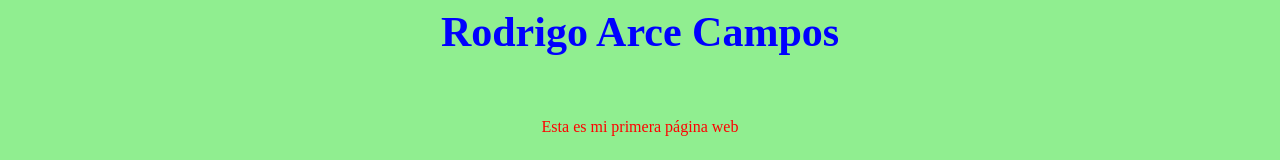
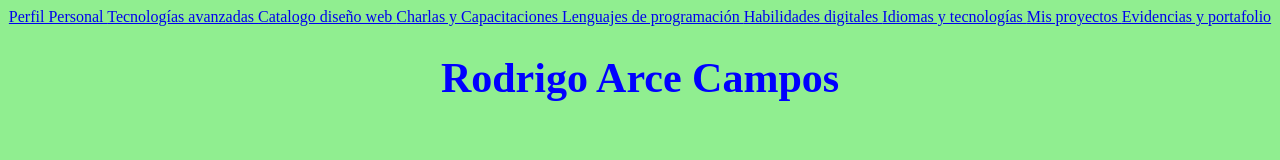
Before and after one commit to laboucr/practica6mayo, a plain HTML site: page index.html in a window 1280 px wide. Shown: the top 160 px of the page. Drawn offline with Linux system fonts and the light colour scheme.

Commit message:
Update index.html

```diff
--- a/index.html
+++ b/index.html
@@ -4,6 +4,16 @@
   <title>Portafolio personal</title>
 </head>
 <body>
+<a href="perfil.html">Perfil Personal </a>
+<a href="ta.html">Tecnologías avanzadas </a>
+<a href="cdw.html">Catalogo diseño web </a>
+<a href="cc.html">Charlas y Capacitaciones </a>
+<a href="lp.html">Lenguajes de programación </a>
+<a href="hd.html">Habilidades digitales </a>
+<a href="it.html">Idiomas y tecnologías </a>
+<a href="misproyectos.html">Mis proyectos </a>
+<a href="portafolio.html">Evidencias y portafolio </a>
+<br>
   <h1> Rodrigo Arce Campos </h1>
 <br>
 <p> Esta es mi primera página web </p>
```
